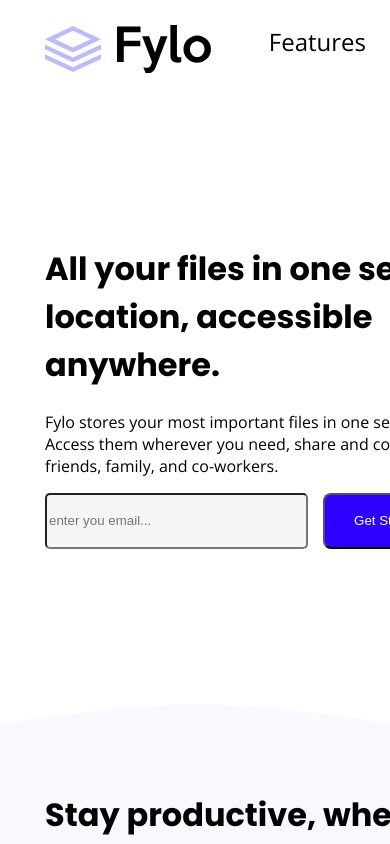
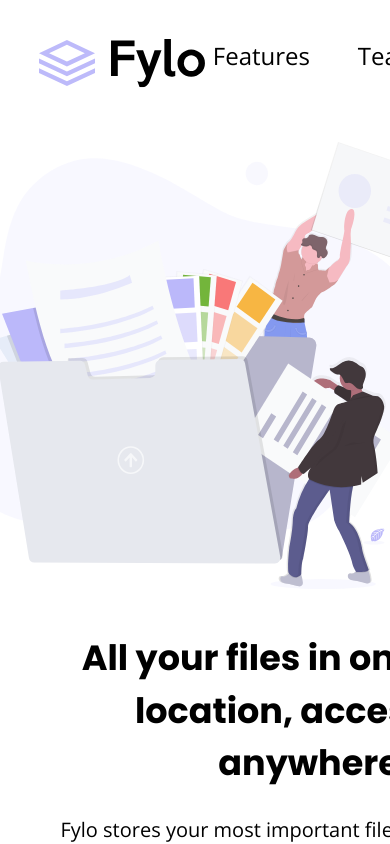
Before and after one commit to imtridib/Fylo-React-Project-, a React (Create React App) app: page / in a window 390 px wide. Built offline with nearby package versions, Linux system fonts and the light colour scheme.

Commit message:
Style update

```diff
--- a/src/pages/Menu.jsx
+++ b/src/pages/Menu.jsx
@@ -23,9 +23,11 @@ export default function Menu() {
     <>
       <div className='container-1'>
         <div className='para-1'>
-          <h1>All your files in one secure location, accessible anywhere.</h1>
+          <h1 className='h1'>
+            All your files in one secure location, accessible anywhere.
+          </h1>
 
-          <p>
+          <p className='p1'>
             Fylo stores your most important files in one secure location. Access
             them wherever you need, share and collaborate with friends, family,
             and co-workers.
@@ -45,7 +47,13 @@ export default function Menu() {
             </form>
           </div>
         </div>
-        <img src={Illus} alt='image' height='455px' width='585px' />
+        <img
+          className='illus1'
+          src={Illus}
+          alt='image'
+          height='455px'
+          width='585px'
+        />
       </div>
 
       <img className='back' src={back} alt='back' height='15%' width='100%' />
--- a/src/style.css
+++ b/src/style.css
@@ -356,3 +356,94 @@ h6 {
   color: antiquewhite;
   margin: 0px;
 }
+
+
+
+
+
+@media only screen and (max-width: 768px) {
+
+.navbar{
+    display: flex;
+    flex-direction: row;
+    justify-content:space-between;
+    margin-top: 10%;
+    margin-left: 10%;
+    margin-right: 10%;
+}
+
+.menubar {
+    grid-template-columns: 105px 105px 105px;
+    grid-column-gap: 5px;
+}
+
+.container-1{
+    margin-top: 10%;
+    margin-left: 10%;
+    margin-right: 10%;
+    display: flex;
+    justify-content: space-between;
+    flex-direction:column-reverse;
+}
+
+.illus1{
+    align-self: center;
+    padding: 15px;
+}
+
+.para-1{
+    width: 100%;
+    margin-top: 10px;
+    text-align: center;
+}
+
+.h1{
+    margin: 0 auto;
+    width: 550px;
+    text-align: center;
+    align-items: center;
+    font-size: 35px;
+    font-weight: bolder;
+    line-height: 1.5;
+    padding: 10px 0;
+}
+
+.p1{
+    margin: auto;
+    margin-top: 15px;
+    margin-bottom: 15px;
+    width: 600px;
+    text-align: center;
+    line-height: 1.5;
+    font-size: 20px;
+}
+
+.email1{
+    margin: 0 auto;
+    margin-top: 25px;
+    display: flex;
+    flex-direction: column;
+    align-self: center;
+}
+.email{
+    height: 60px;
+    width: 455px;
+    background-color:whitesmoke;
+    align-self: center;
+    border-radius: 5px;
+     font-size: large;
+}
+.button1{
+    background-color: rgb(31, 0, 167);
+    margin-left: 0px;
+    margin-top: 5px;
+    color:white;
+    height: 60px;
+    width: 465px;
+    align-self: center;
+    border-radius: 8px;
+    font-size: large;
+    font-weight: bold;
+}
+
+}
```
